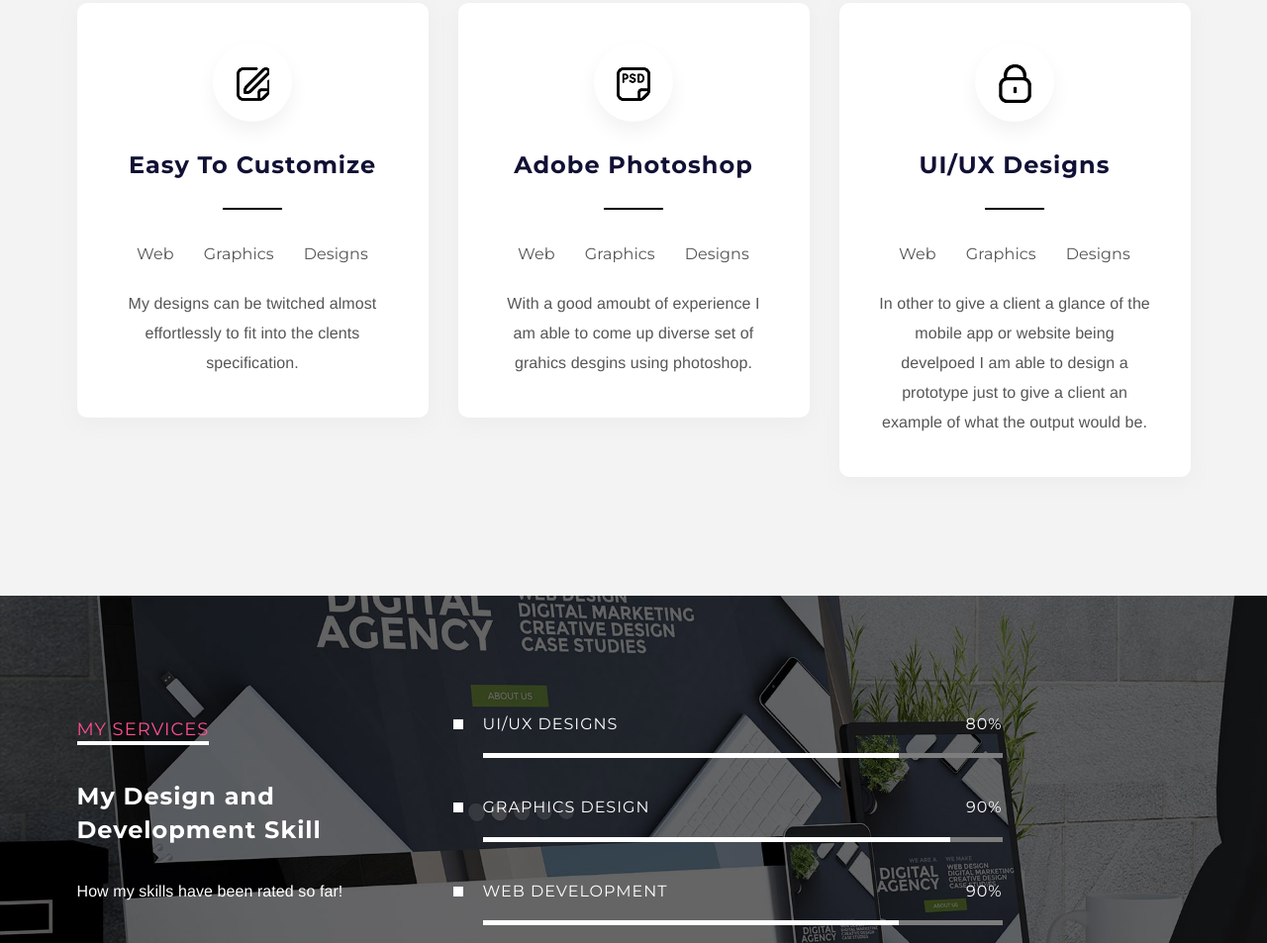
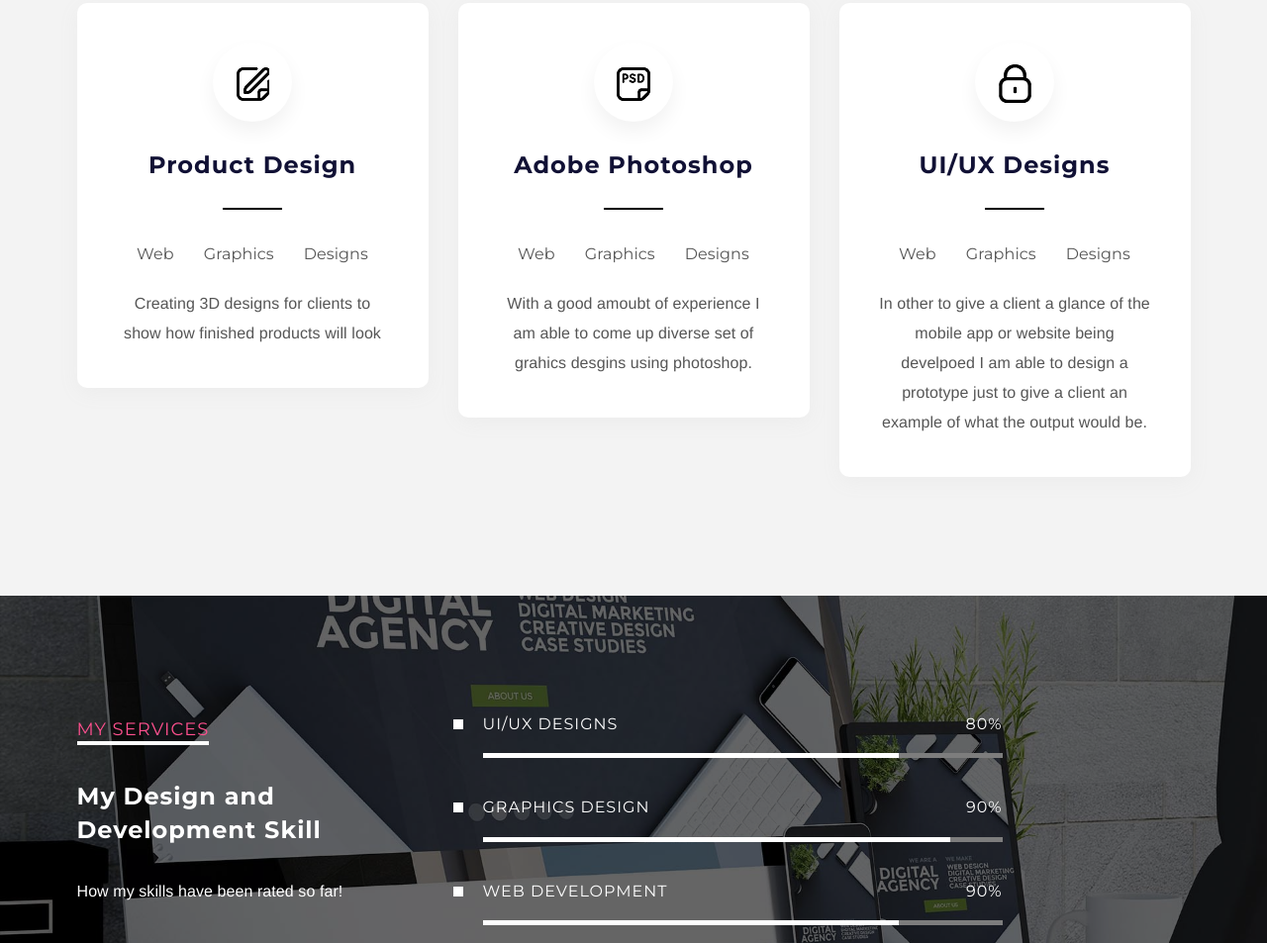
Before and after one commit to austinsk/portfolio, a plain HTML site: page index.html in a window 1280 px wide. Shown: the part 2257-3210 px from the top of the page at 99% size. Drawn offline with nearby package versions, Linux system fonts and the light colour scheme; animation ran at ten frames a second.

Commit message:
Update index.html

```diff
--- a/index.html
+++ b/index.html
@@ -324,14 +324,14 @@
 									</i>
 								</div>
 								<div class="service-content">
-									<h4>Easy To Customize</h4>
+									<h4>Product Design</h4>
 									<ul class="service-tag">
 										<li><a href="#">Web</a></li>
 										<li><a href="#">Graphics</a></li>
 										<li><a href="#">Designs</a></li>
 									</ul>
 									<p>
-										My designs can be twitched almost effortlessly to fit into the clents specification.
+										Creating 3D designs for clients to show how finished products will look
 									</p>
 								</div>
 							</div>
```
